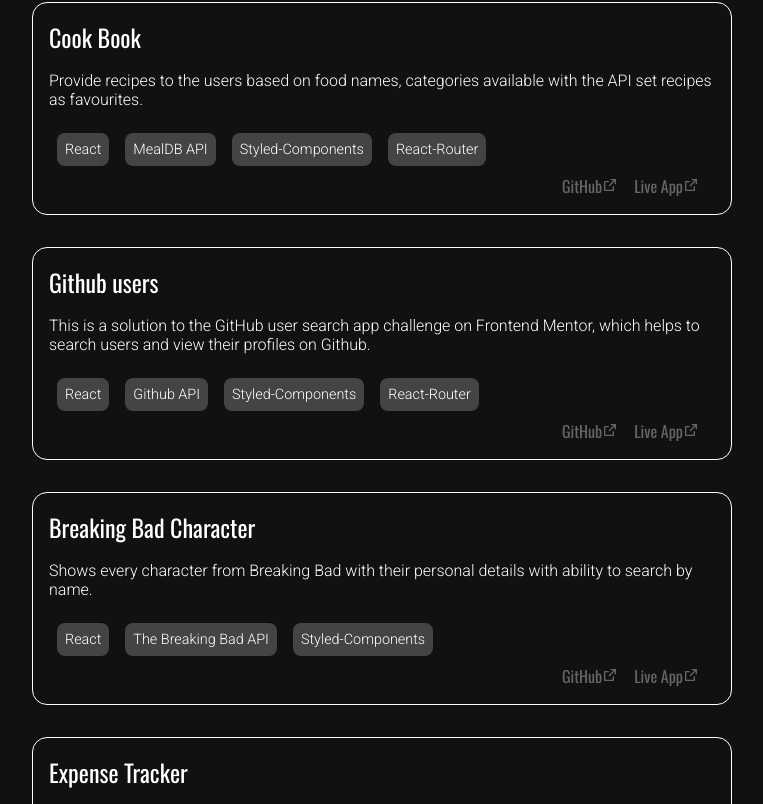
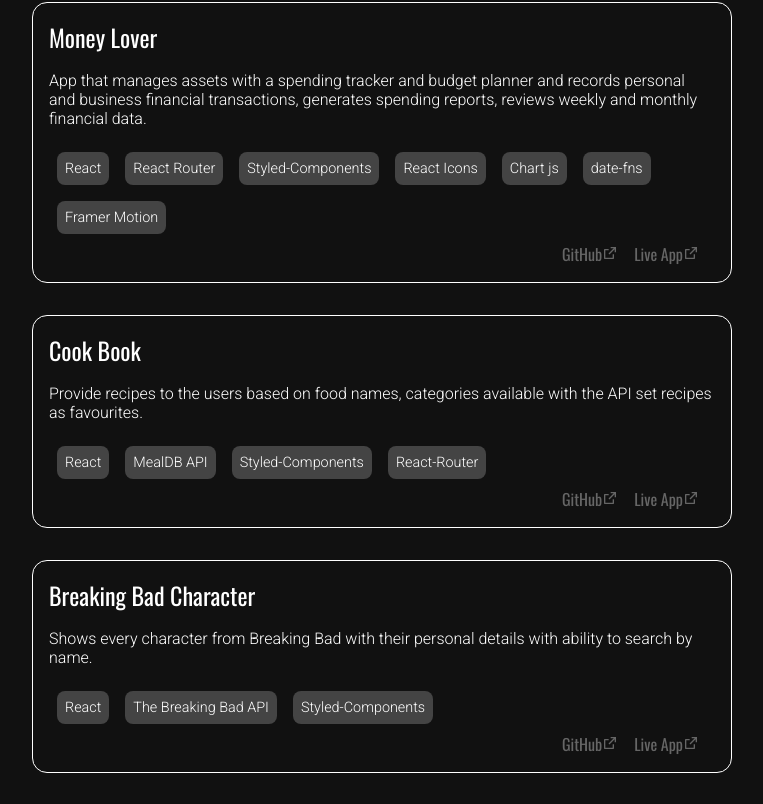
Before and after one commit to ShubhamChavhan09/portfolio, a React (Create React App) app: page /projects in a window 1280 px wide. Shown: the part 216-1020 px from the top of the page, without its empty margins (258-1021 px from the left). Built offline with nearby package versions, Linux system fonts and the light colour scheme.

Commit message:
:up: update(project)

```diff
--- a/src/data/projects.js
+++ b/src/data/projects.js
@@ -1,21 +1,29 @@
 export const projectData = [
   {
     id: 0,
+    title: "Money Lover",
+    detail:
+      "App that manages assets with a spending tracker and budget planner and  records personal and business financial transactions, generates spending reports, reviews weekly and monthly financial data. ",
+    tech: [
+      "React",
+      "React Router",
+      "Styled-Components",
+      "React Icons",
+      "Chart js",
+      "date-fns",
+      "Framer Motion",
+    ],
+    github: "https://github.com/ShubhamChavhan09/money-lover",
+    appLink: "https://budget-app-shubhamchavhan09.vercel.app/",
+  },
+  {
+    id: 1,
     title: "Cook Book",
     detail:
       "Provide recipes to the users based on food names, categories available with the API set recipes as favourites.",
     tech: ["React", "MealDB API", "Styled-Components", "React-Router"],
     github: "https://github.com/ShubhamChavhan09/meal-recipes-react",
     appLink: "https://meal-recipes.netlify.app/",
-  },
-  {
-    id: 1,
-    title: "Github users",
-    detail:
-      "This is a solution to the GitHub user search app challenge on Frontend Mentor, which helps to search users and view their profiles on Github.",
-    tech: ["React", "Github API", "Styled-Components", "React-Router"],
-    github: "https://github.com/ShubhamChavhan09/github-user-search-app",
-    appLink: "https://reactjs-github-user-search.netlify.app/",
   },
   {
     id: 2,
@@ -28,11 +36,11 @@
   },
   {
     id: 3,
-    title: "Expense Tracker",
+    title: "Github users",
     detail:
-      "A monthly expense tracker app automates the process of recording transactions, totaling expenses by category and tracking progress toward goals. ",
-    tech: ["React"],
-    github: "https://github.com/ShubhamChavhan09/expense-tracker",
-    appLink: "https://react-js-expense-tracker.netlify.app/",
+      "This is a solution to the GitHub user search app challenge on Frontend Mentor, which helps to search users and view their profiles on Github.",
+    tech: ["React", "Github API", "Styled-Components", "React-Router"],
+    github: "https://github.com/ShubhamChavhan09/github-user-search-app",
+    appLink: "https://reactjs-github-user-search.netlify.app/",
   },
 ];
```
